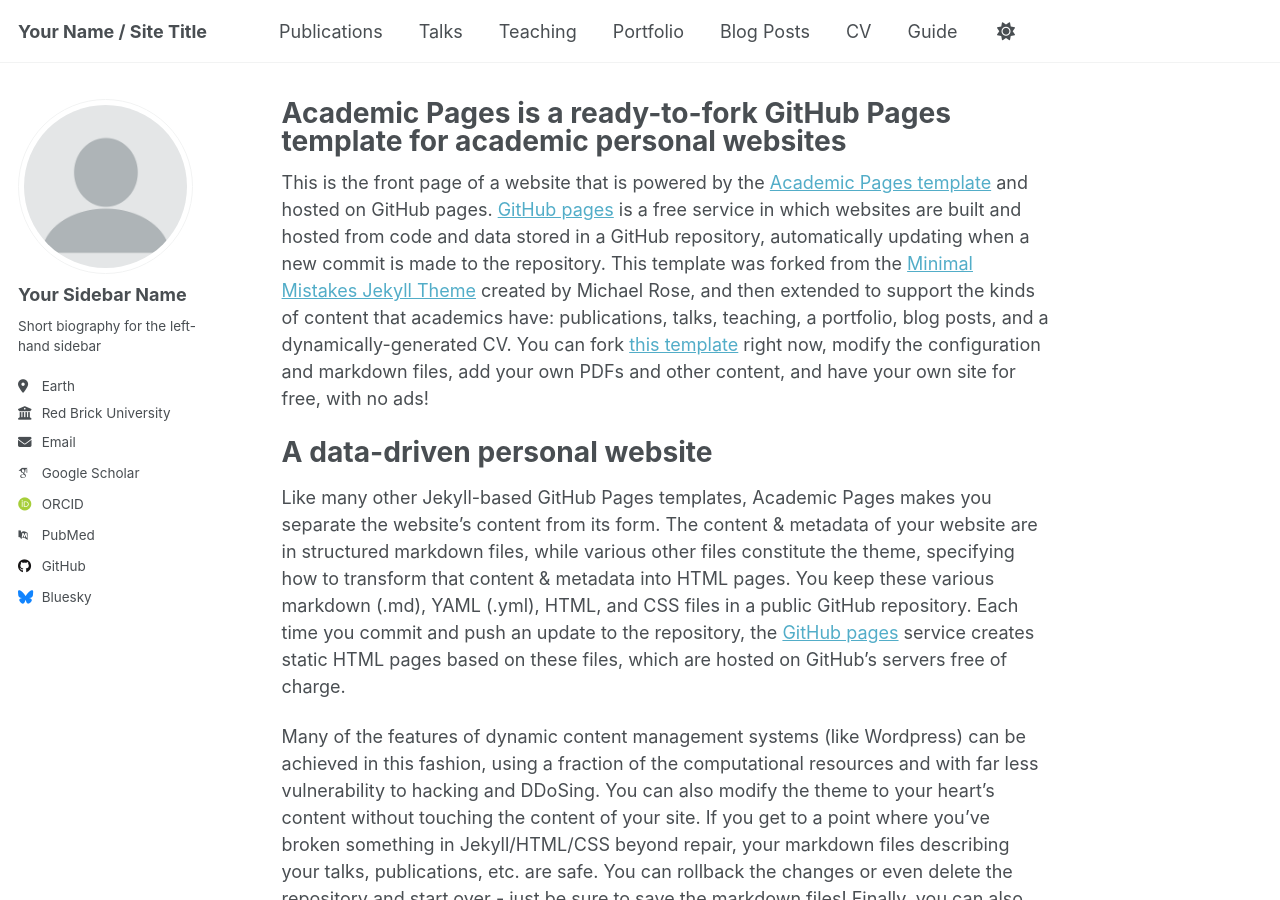
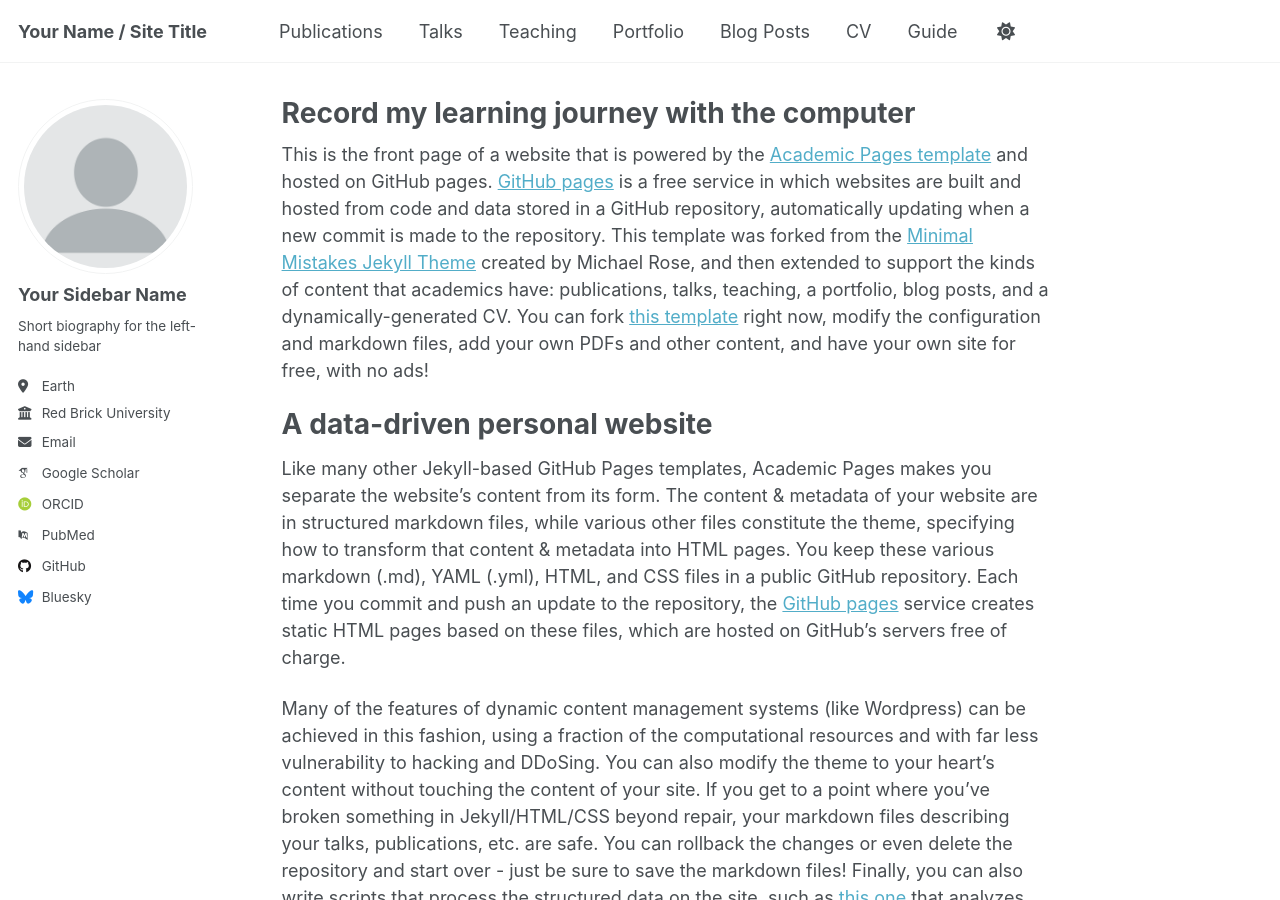
Before and after one commit to myRan-ML/myRan-ML.github.io, a Jekyll site: the page built from _pages/about.md, in a window 1280 px wide and 900 px high. Built offline with Jekyll 4.4.1, drawn with Linux system fonts in a browser that asks for light colours; some web fonts are replaced.

Commit message:
更新title

```diff
--- a/_pages/about.md
+++ b/_pages/about.md
@@ -1,6 +1,6 @@
 ---
 permalink: /
-title: "Academic Pages is a ready-to-fork GitHub Pages template for academic personal websites"
+title: "Record my learning journey with the computer"
 author_profile: true
 redirect_from:
   - /about/
```
